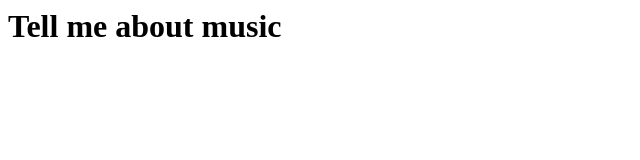
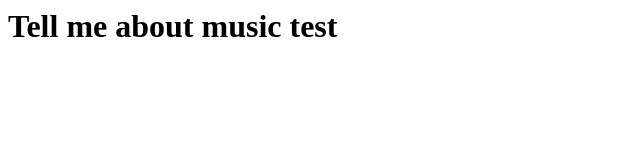
Before and after one commit to RoshRoslin/survery_form, a plain HTML site: page index.html in a window 1280 px wide. Shown: the full height of the page, 0-640 px from the left. Drawn offline with Linux system fonts and the light colour scheme.

Commit message:
commit from atom

```diff
--- a/index.html
+++ b/index.html
@@ -1,3 +1,3 @@
-<h1 id="title">Tell me about music</h1>
+<h1 id="title">Tell me about music test</h1>
 <script type ="text/javascript" src="https://cdn.freecodecamp.org/testable-projects-fcc/v1/bundle.js">
 </script>
```
